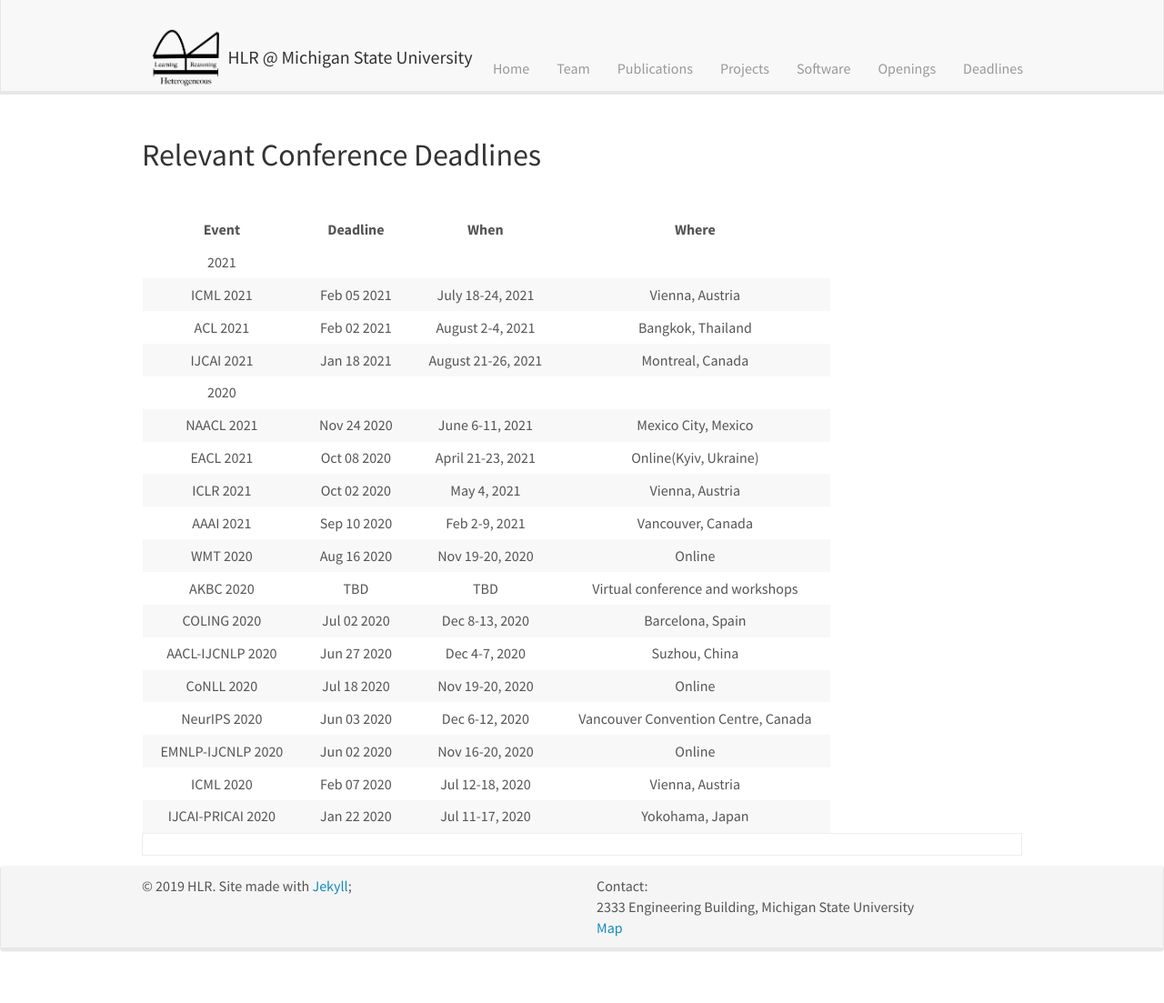
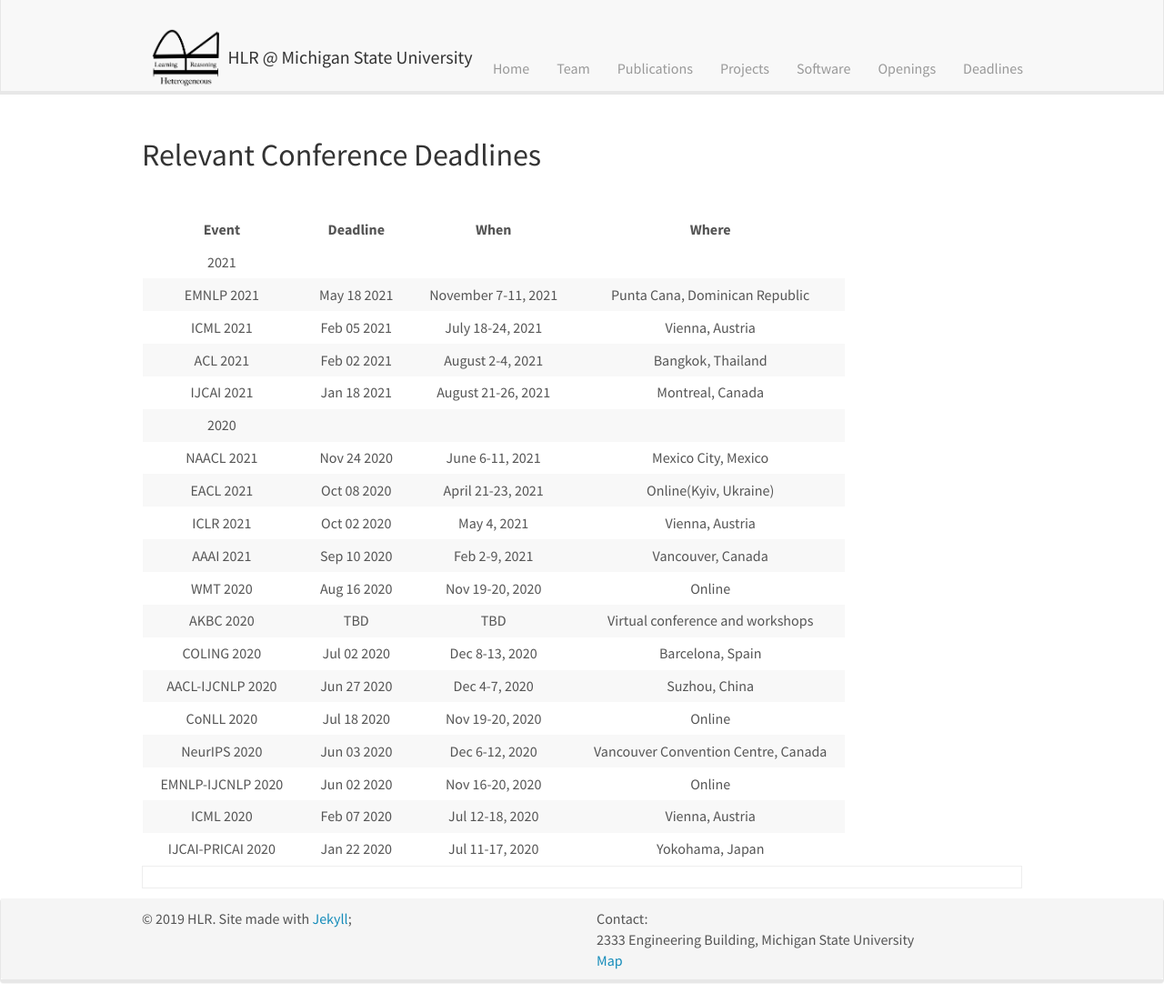
Before and after one commit to HLR/HLR.github.io, a Jekyll site: the page built from _pages/deadlines.md, in a window 1280 px wide and 1103 px high. Shown: the whole window at 91% size. Built offline with Jekyll 4.4.1, drawn with Linux system fonts in a browser that asks for light colours; nearby versions of some CDN libraries.

Commit message:
Update deadlines.md

```diff
--- a/_pages/deadlines.md
+++ b/_pages/deadlines.md
@@ -15,6 +15,7 @@ permalink: /deadlines/
 | Event  |  Deadline  | When  |  Where  |
 |:-:|:-:|:-:|:-:|
 | 2021 |  |  |  |
+| &nbsp; EMNLP 2021  &nbsp; | &nbsp;  May 18 2021     &nbsp; | &nbsp;  November 7-11, 2021   &nbsp; | &nbsp; Punta Cana, Dominican Republic  &nbsp; |
 | &nbsp; ICML 2021  &nbsp; | &nbsp;  Feb 05 2021     &nbsp; | &nbsp;  July 18-24, 2021   &nbsp; | &nbsp; Vienna, Austria   &nbsp; |
 | &nbsp; ACL 2021  &nbsp; | &nbsp;  Feb 02 2021     &nbsp; | &nbsp;  August 2-4, 2021   &nbsp; | &nbsp;  Bangkok, Thailand &nbsp; |
 | &nbsp; IJCAI 2021  &nbsp; | &nbsp;  Jan 18 2021    &nbsp; | &nbsp;  August 21-26, 2021   &nbsp; | &nbsp;  Montreal, Canada &nbsp; |
```
